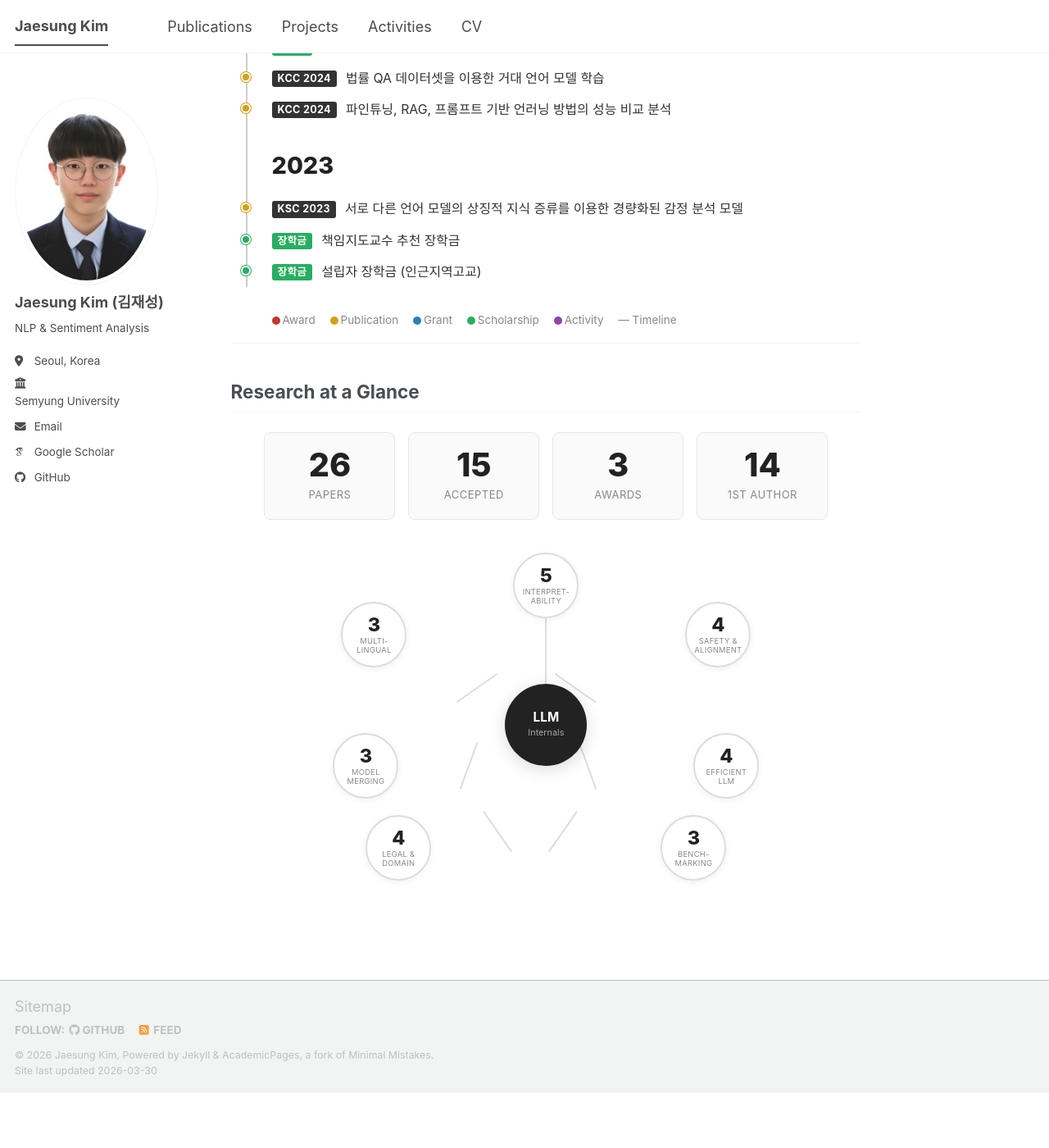
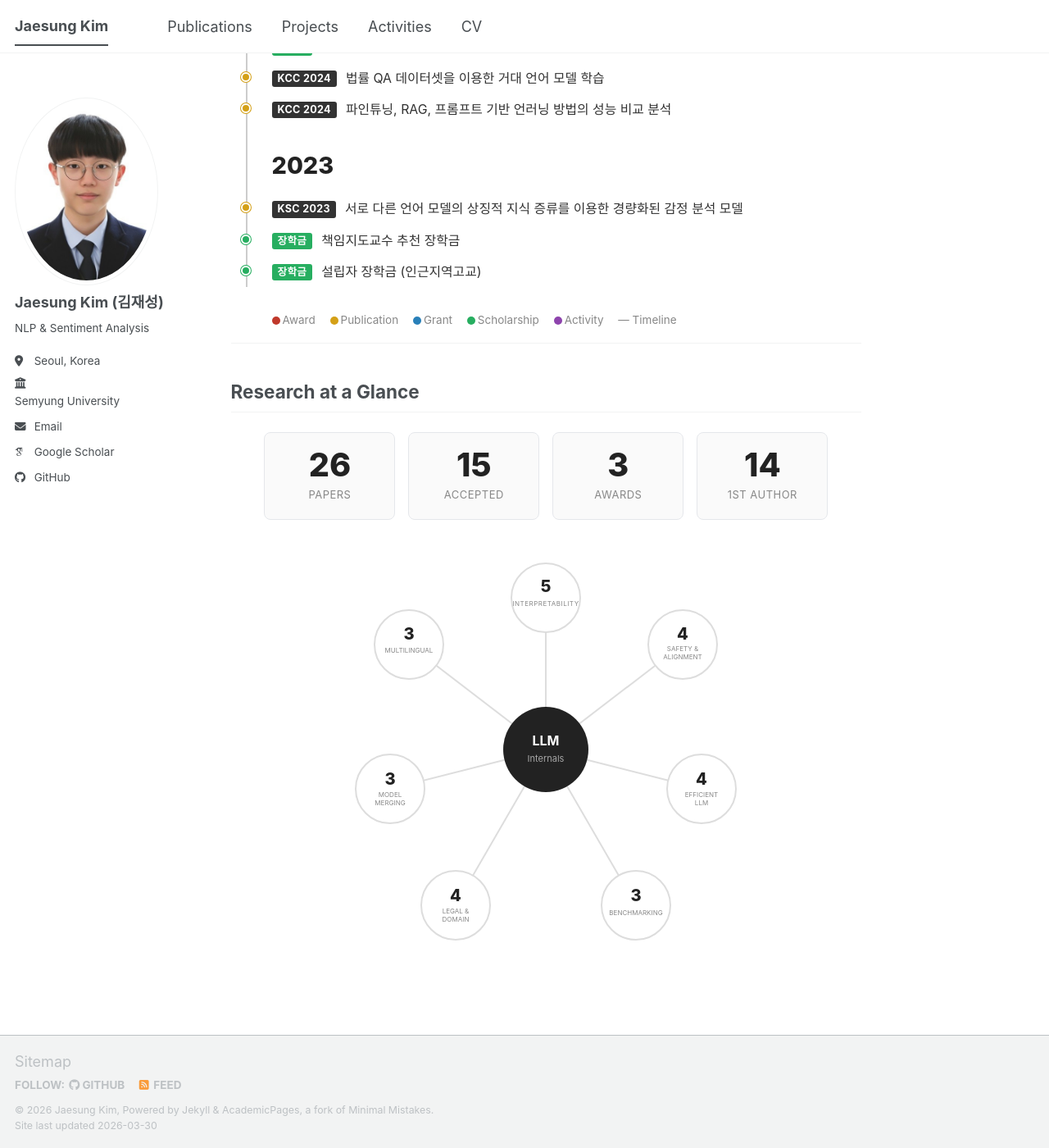
Before and after one commit to thisiskorea/CV, a Jekyll site: the page built from _pages/about.md, in a window 1280 px wide and 1400 px high, scrolled down 3763 px. Shown: the whole window at 82% size. Built offline with Jekyll 4.4.1, drawn with Linux system fonts in a browser that asks for light colours; some web fonts are replaced; a script bundle is joined from its source files by our own code; library files that are not in the unit come from our copies; before the commit the page ends 5096 px from its top, so only the background shows below that.

Commit message:
Fix research network: replace CSS lines with SVG for precise connections
https://claude.ai/code/session_01CU9SVkWVuVsgHzfbJU88mX

```diff
--- a/_pages/about.md
+++ b/_pages/about.md
@@ -347,36 +347,6 @@ Hi! I'm **Jaesung Kim**, a senior undergraduate student in Computer Science at *
 .stat-num{font-size:2.2em;font-weight:800;color:#222;line-height:1;display:block}
 .stat-label{font-size:0.72em;color:#888;margin-top:6px;text-transform:uppercase;letter-spacing:0.5px;display:block}
 
-/* Research Network */
-.rn-wrap{position:relative;width:100%;max-width:520px;height:420px;margin:0 auto 20px auto}
-.rn-node{position:absolute;text-align:center;z-index:2}
-.rn-core{left:50%;top:50%;transform:translate(-50%,-50%);width:100px;height:100px;border-radius:50%;background:#222;display:flex;align-items:center;justify-content:center;flex-direction:column;box-shadow:0 4px 20px rgba(0,0,0,0.15)}
-.rn-core-text{color:#fff;font-size:0.85em;font-weight:700;line-height:1.2}
-.rn-core-sub{color:rgba(255,255,255,0.6);font-size:0.6em;margin-top:2px}
-.rn-branch{width:80px;height:80px;border-radius:50%;background:#fff;border:2px solid #ddd;display:flex;align-items:center;justify-content:center;flex-direction:column;transition:all 0.3s;cursor:default;box-shadow:0 2px 8px rgba(0,0,0,0.06)}
-.rn-branch:hover{border-color:#222;box-shadow:0 4px 16px rgba(0,0,0,0.12);transform:scale(1.08)}
-.rn-branch-count{font-size:1.3em;font-weight:800;color:#222;line-height:1}
-.rn-branch-label{font-size:0.52em;color:#888;margin-top:3px;text-transform:uppercase;letter-spacing:0.3px;line-height:1.2;text-align:center}
-.rn-line{position:absolute;background:#ddd;z-index:1}
-
-/* Node positions */
-.rn-n1{left:50%;top:0;transform:translateX(-50%)}
-.rn-n2{right:10px;top:60px}
-.rn-n3{right:0;top:220px}
-.rn-n4{right:40px;bottom:20px}
-.rn-n5{left:40px;bottom:20px}
-.rn-n6{left:0;top:220px}
-.rn-n7{left:10px;top:60px}
-
-/* Lines from center to nodes */
-.rn-l1{left:50%;top:80px;width:2px;height:80px;transform:translateX(-50%)}
-.rn-l2{left:295px;top:135px;width:2px;height:60px;transform:rotate(-55deg)}
-.rn-l3{left:310px;top:230px;width:2px;height:60px;transform:rotate(-20deg)}
-.rn-l4{left:280px;top:310px;width:2px;height:60px;transform:rotate(35deg)}
-.rn-l5{left:200px;top:310px;width:2px;height:60px;transform:rotate(-35deg)}
-.rn-l6{left:165px;top:230px;width:2px;height:60px;transform:rotate(20deg)}
-.rn-l7{left:175px;top:135px;width:2px;height:60px;transform:rotate(55deg)}
-
 /* Animate counters */
 @keyframes countUp{from{opacity:0;transform:translateY(10px)}to{opacity:1;transform:translateY(0)}}
 .stat-num{animation:countUp 0.6s ease-out both}
@@ -385,19 +355,14 @@ Hi! I'm **Jaesung Kim**, a senior undergraduate student in Computer Science at *
 .stat-card:nth-child(3) .stat-num{animation-delay:0.2s}
 .stat-card:nth-child(4) .stat-num{animation-delay:0.3s}
 
+/* Research Network SVG */
+.rn-svg-wrap{width:100%;max-width:480px;margin:0 auto 20px auto}
+.rn-svg-wrap svg{width:100%;height:auto}
+.rn-svg-wrap text{font-family:-apple-system,BlinkMacSystemFont,'Segoe UI',Roboto,sans-serif}
+
 @media(max-width:600px){
-  .rn-wrap{height:360px;max-width:360px}
-  .rn-core{width:80px;height:80px}
-  .rn-branch{width:64px;height:64px}
-  .rn-branch-count{font-size:1.1em}
-  .rn-branch-label{font-size:0.48em}
-  .rn-n2{right:0;top:50px}
-  .rn-n3{right:-10px;top:180px}
-  .rn-n4{right:20px;bottom:10px}
-  .rn-n5{left:20px;bottom:10px}
-  .rn-n6{left:-10px;top:180px}
-  .rn-n7{left:0;top:50px}
   .stat-card{min-width:100px}
+  .rn-svg-wrap{max-width:340px}
 }
 </style>
 
@@ -408,39 +373,60 @@ Hi! I'm **Jaesung Kim**, a senior undergraduate student in Computer Science at *
   <div class="stat-card"><span class="stat-num">14</span><span class="stat-label">1st Author</span></div>
 </div>
 
-<div class="rn-wrap">
-  <div class="rn-line rn-l1"></div>
-  <div class="rn-line rn-l2"></div>
-  <div class="rn-line rn-l3"></div>
-  <div class="rn-line rn-l4"></div>
-  <div class="rn-line rn-l5"></div>
-  <div class="rn-line rn-l6"></div>
-  <div class="rn-line rn-l7"></div>
+<div class="rn-svg-wrap">
+<svg viewBox="0 0 480 480" xmlns="http://www.w3.org/2000/svg">
+  <!-- Lines from center to nodes -->
+  <line x1="240" y1="240" x2="240" y2="55" stroke="#ddd" stroke-width="2"/>
+  <line x1="240" y1="240" x2="407" y2="112" stroke="#ddd" stroke-width="2"/>
+  <line x1="240" y1="240" x2="430" y2="288" stroke="#ddd" stroke-width="2"/>
+  <line x1="240" y1="240" x2="350" y2="430" stroke="#ddd" stroke-width="2"/>
+  <line x1="240" y1="240" x2="130" y2="430" stroke="#ddd" stroke-width="2"/>
+  <line x1="240" y1="240" x2="50" y2="288" stroke="#ddd" stroke-width="2"/>
+  <line x1="240" y1="240" x2="73" y2="112" stroke="#ddd" stroke-width="2"/>
 
-  <div class="rn-node rn-core">
-    <span class="rn-core-text">LLM</span>
-    <span class="rn-core-sub">Internals</span>
-  </div>
+  <!-- Center node -->
+  <circle cx="240" cy="240" r="52" fill="#222" stroke="none"/>
+  <text x="240" y="235" text-anchor="middle" fill="#fff" font-size="16" font-weight="700">LLM</text>
+  <text x="240" y="255" text-anchor="middle" fill="rgba(255,255,255,0.6)" font-size="11">Internals</text>
 
-  <div class="rn-node rn-n1">
-    <div class="rn-branch"><span class="rn-branch-count">5</span><span class="rn-branch-label">Interpret-<br>ability</span></div>
-  </div>
-  <div class="rn-node rn-n2">
-    <div class="rn-branch"><span class="rn-branch-count">4</span><span class="rn-branch-label">Safety &<br>Alignment</span></div>
-  </div>
-  <div class="rn-node rn-n3">
-    <div class="rn-branch"><span class="rn-branch-count">4</span><span class="rn-branch-label">Efficient<br>LLM</span></div>
-  </div>
-  <div class="rn-node rn-n4">
-    <div class="rn-branch"><span class="rn-branch-count">3</span><span class="rn-branch-label">Bench-<br>marking</span></div>
-  </div>
-  <div class="rn-node rn-n5">
-    <div class="rn-branch"><span class="rn-branch-count">4</span><span class="rn-branch-label">Legal &<br>Domain</span></div>
-  </div>
-  <div class="rn-node rn-n6">
-    <div class="rn-branch"><span class="rn-branch-count">3</span><span class="rn-branch-label">Model<br>Merging</span></div>
-  </div>
-  <div class="rn-node rn-n7">
-    <div class="rn-branch"><span class="rn-branch-count">3</span><span class="rn-branch-label">Multi-<br>lingual</span></div>
-  </div>
+  <!-- Branch nodes -->
+  <!-- Top: Interpretability -->
+  <circle cx="240" cy="55" r="42" fill="#fff" stroke="#ddd" stroke-width="2"/>
+  <text x="240" y="48" text-anchor="middle" fill="#222" font-size="20" font-weight="800">5</text>
+  <text x="240" y="65" text-anchor="middle" fill="#888" font-size="8" text-transform="uppercase" letter-spacing="0.5">INTERPRETABILITY</text>
+
+  <!-- Top-right: Safety -->
+  <circle cx="407" cy="112" r="42" fill="#fff" stroke="#ddd" stroke-width="2"/>
+  <text x="407" y="106" text-anchor="middle" fill="#222" font-size="20" font-weight="800">4</text>
+  <text x="407" y="120" text-anchor="middle" fill="#888" font-size="8">SAFETY &amp;</text>
+  <text x="407" y="130" text-anchor="middle" fill="#888" font-size="8">ALIGNMENT</text>
+
+  <!-- Right: Efficient LLM -->
+  <circle cx="430" cy="288" r="42" fill="#fff" stroke="#ddd" stroke-width="2"/>
+  <text x="430" y="283" text-anchor="middle" fill="#222" font-size="20" font-weight="800">4</text>
+  <text x="430" y="298" text-anchor="middle" fill="#888" font-size="8">EFFICIENT</text>
+  <text x="430" y="308" text-anchor="middle" fill="#888" font-size="8">LLM</text>
+
+  <!-- Bottom-right: Benchmarking -->
+  <circle cx="350" cy="430" r="42" fill="#fff" stroke="#ddd" stroke-width="2"/>
+  <text x="350" y="425" text-anchor="middle" fill="#222" font-size="20" font-weight="800">3</text>
+  <text x="350" y="442" text-anchor="middle" fill="#888" font-size="8">BENCHMARKING</text>
+
+  <!-- Bottom-left: Legal & Domain -->
+  <circle cx="130" cy="430" r="42" fill="#fff" stroke="#ddd" stroke-width="2"/>
+  <text x="130" y="425" text-anchor="middle" fill="#222" font-size="20" font-weight="800">4</text>
+  <text x="130" y="440" text-anchor="middle" fill="#888" font-size="8">LEGAL &amp;</text>
+  <text x="130" y="450" text-anchor="middle" fill="#888" font-size="8">DOMAIN</text>
+
+  <!-- Left: Model Merging -->
+  <circle cx="50" cy="288" r="42" fill="#fff" stroke="#ddd" stroke-width="2"/>
+  <text x="50" y="283" text-anchor="middle" fill="#222" font-size="20" font-weight="800">3</text>
+  <text x="50" y="298" text-anchor="middle" fill="#888" font-size="8">MODEL</text>
+  <text x="50" y="308" text-anchor="middle" fill="#888" font-size="8">MERGING</text>
+
+  <!-- Top-left: Multilingual -->
+  <circle cx="73" cy="112" r="42" fill="#fff" stroke="#ddd" stroke-width="2"/>
+  <text x="73" y="106" text-anchor="middle" fill="#222" font-size="20" font-weight="800">3</text>
+  <text x="73" y="122" text-anchor="middle" fill="#888" font-size="8">MULTILINGUAL</text>
+</svg>
 </div>
```
